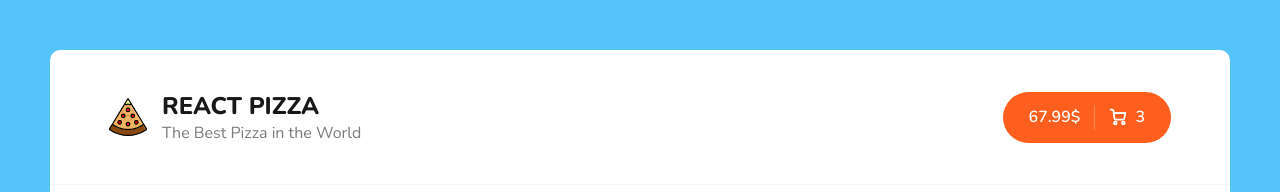
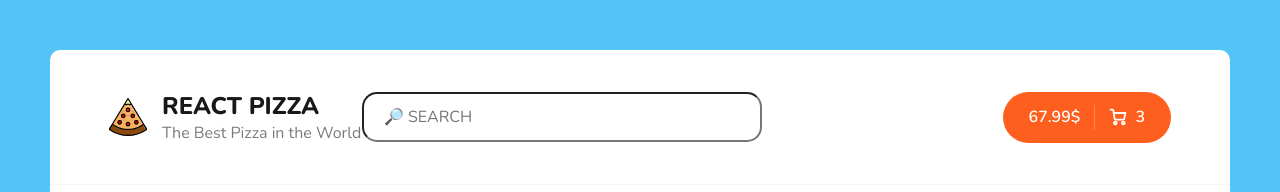
Before and after one commit to EvaGurtovaia/pizza-store, a React (Create React App) app: page / in a window 1280 px wide. Shown: the top 192 px of the page. Built offline with nearby package versions, Linux system fonts and the light colour scheme; no server answers; a web font is replaced by a local one.

Commit message:
feat: add search function

```diff
--- a/package.json
+++ b/package.json
@@ -9,6 +9,7 @@
     "react": "^18.1.0",
     "react-content-loader": "^6.2.0",
     "react-dom": "^18.1.0",
+    "react-paginate": "^8.1.3",
     "react-router-dom": "^6.3.0",
     "react-scripts": "5.0.1",
     "sass": "^1.52.2",
--- a/src/App.js
+++ b/src/App.js
@@ -1,4 +1,5 @@
 import React from "react";
+import { useState } from "react";
 import { Routes, Route } from "react-router-dom";
 
 import Header from "./components/Header";
@@ -8,14 +9,16 @@ import NotFound from "./pages/NotFound";
 import "./scss/app.scss";
 
 const App = (props) => {
+    const [searchValue, setSearchValue] = useState('');
+    console.log(searchValue);
     return (
         <div>
             <div className="wrapper">
-                <Header />
+                <Header searchValue={searchValue} setSearchValue={setSearchValue}/>
                 <div className="content">
                     <div className="container">
                         <Routes>
-                            <Route path="/" element={<Home />} />
+                            <Route path="/" element={<Home searchValue={searchValue} />} />
                             <Route path="cart" element={<Cart />} />
                             <Route path="*" element={<NotFound />} />
                         </Routes>
--- a/src/components/Header.js
+++ b/src/components/Header.js
@@ -1,8 +1,9 @@
 import { Link } from "react-router-dom";
 import pizzaLogo from "../assets/img/pizza-logo.svg";
 import "../scss/app.scss";
+import Search from "./Search/Search";
 
-const Header = () => {
+const Header = ({searchValue, setSearchValue}) => {
     return (
         <div className="header">
             <div className="container">
@@ -15,6 +16,7 @@ const Header = () => {
                         </div>
                     </div>
                 </Link>
+                <Search searchValue={searchValue} setSearchValue={setSearchValue}/>
                 <div className="header__cart">
                     <Link to="cart" className="button button--cart">
                         <span>67.99$</span>
--- /dev/null
+++ b/src/components/Pagination/Pagination.js
@@ -0,0 +1,5 @@
+const Pagination = () => {
+    return <div></div>;
+};
+
+export default Pagination;
--- /dev/null
+++ b/src/components/Search/Search.js
@@ -0,0 +1,17 @@
+import styles from "./Search.module.scss";
+
+const Search = ({ searchValue, setSearchValue }) => {
+    return (
+        <div className={styles.root}>
+            <input
+                value={searchValue}
+                onChange={(event) => setSearchValue(event.target.value)}
+                className={styles.input}
+                placeholder="🔎 SEARCH"
+            />
+            {searchValue && (<div onClick={() => setSearchValue("")} className={styles.clearIcon}>✖️</div>)}
+        </div>
+    );
+};
+
+export default Search;
--- /dev/null
+++ b/src/components/Search/Search.module.scss
@@ -0,0 +1,22 @@
+.root {
+    position: relative;
+    left: -120px;
+}
+
+
+.input {
+    position: inline;
+
+    border: 1 px solid rgba(0, 0, 0, 0.1);
+    padding: 12px 20px;
+    width: 400px;
+    border-radius: 15px;
+    font-size: 16px;
+
+}
+
+.clearIcon {
+    position: absolute;
+    right: 15px;
+    top: 12px;
+}
--- a/src/pages/Home.js
+++ b/src/pages/Home.js
@@ -1,10 +1,11 @@
+import ReactPaginate from "react-paginate";
 import { useState, useEffect } from "react";
 import Categories from "../components/Categories";
 import Sort from "../components/Sort";
 import Skeleton from "../components/Skeleton";
 import PizzaItem from "../components/PizzaItem";
 
-const Home = () => {
+const Home = ({ searchValue }) => {
     const [items, setItems] = useState([]);
     const [isLoading, setIsLoading] = useState(true);
     const [sortType, setSortType] = useState({
@@ -18,8 +19,9 @@ const Home = () => {
         const order = sortType.sortProperty.includes("-") ? "asc" : "desc";
         const sortBy = sortType.sortProperty.replace("-", "");
         const category = categoryId > 0 ? `category=${categoryId}` : " ";
+        const search = searchValue ? `&search=${searchValue}` : " ";
         fetch(
-            `https://62aa13613b3143855441902b.mockapi.io/items?${category}&sortBy=${sortBy}&order=${order}`
+            `https://62aa13613b3143855441902b.mockapi.io/items?${category}&sortBy=${sortBy}&order=${order}${search}`
         )
             .then((res) => {
                 return res.json();
@@ -29,7 +31,28 @@ const Home = () => {
                 setIsLoading(false);
             });
         window.scrollTo(0, 0);
-    }, [categoryId, sortType]);
+    }, [categoryId, sortType, searchValue]);
+
+    const skeleton = [...new Array(6)].map((_, idx) => <Skeleton key={idx} />);
+
+    const pizzas = items
+        //.filter((pizza) => {
+        //  if (pizza.title.toLowerCase().includes(searchValue.toLowerCase())) {
+        //      return true;
+        // }
+        // return false;
+        //  })
+        .map((pizza) => (
+            <PizzaItem
+                key={pizza.key}
+                title={pizza.title}
+                price={pizza.price}
+                image={pizza.imageUrl}
+                sizes={pizza.sizes}
+                types={pizza.types}
+            />
+        ));
+
     return (
         <>
             <div className="content__top">
@@ -45,20 +68,7 @@ const Home = () => {
             <div>
                 <h2 className="content__title">All pizzas</h2>
                 <div className="content__items">
-                    {isLoading
-                        ? [...new Array(6)].map((_, idx) => (
-                              <Skeleton key={idx} />
-                          ))
-                        : items.map((pizza) => (
-                              <PizzaItem
-                                  key={pizza.key}
-                                  title={pizza.title}
-                                  price={pizza.price}
-                                  image={pizza.imageUrl}
-                                  sizes={pizza.sizes}
-                                  types={pizza.types}
-                              />
-                          ))}
+                    {isLoading ? skeleton : pizzas}
                 </div>
             </div>
         </>
```
Also changed, not shown: src/components/Pagination/Pagination.module.scss (added), 1 other file (tests, documents, lock files or other folders).
